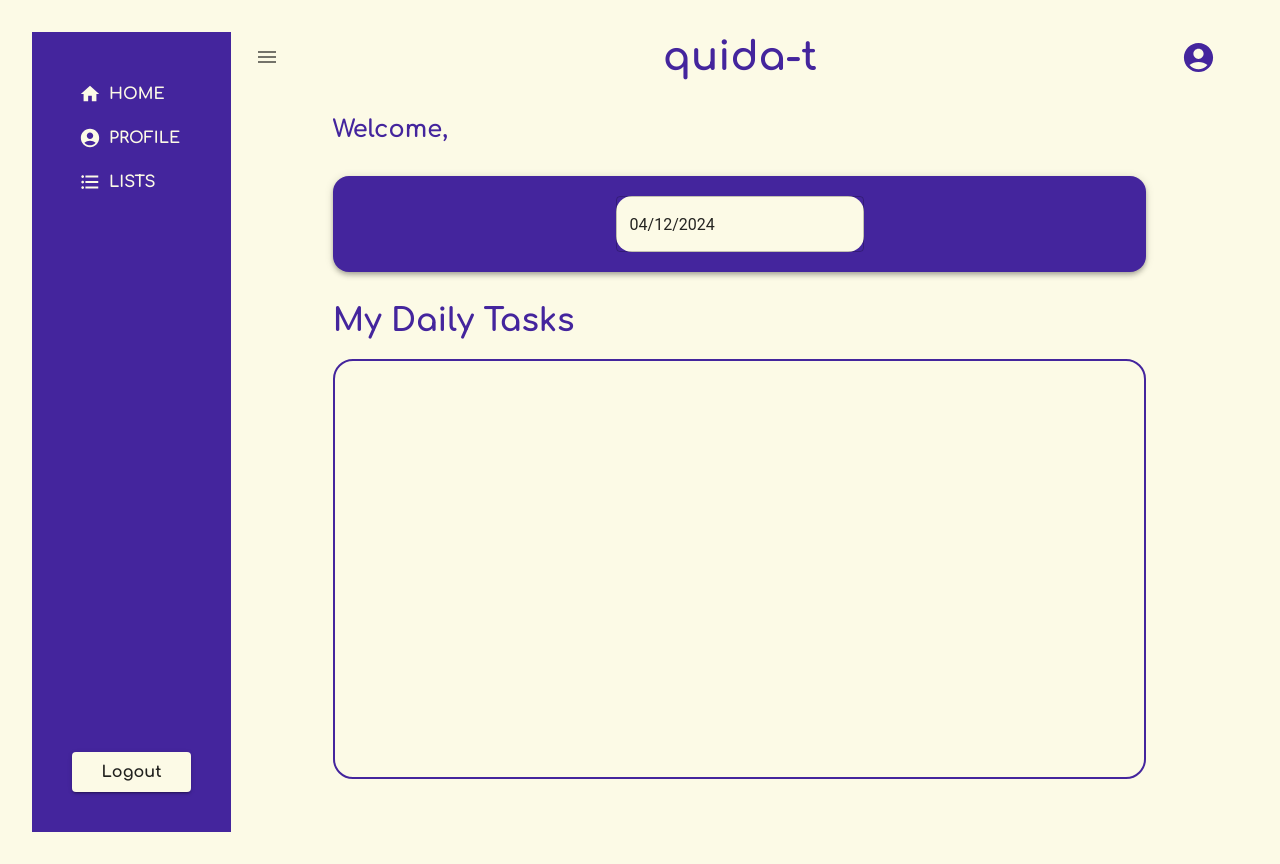
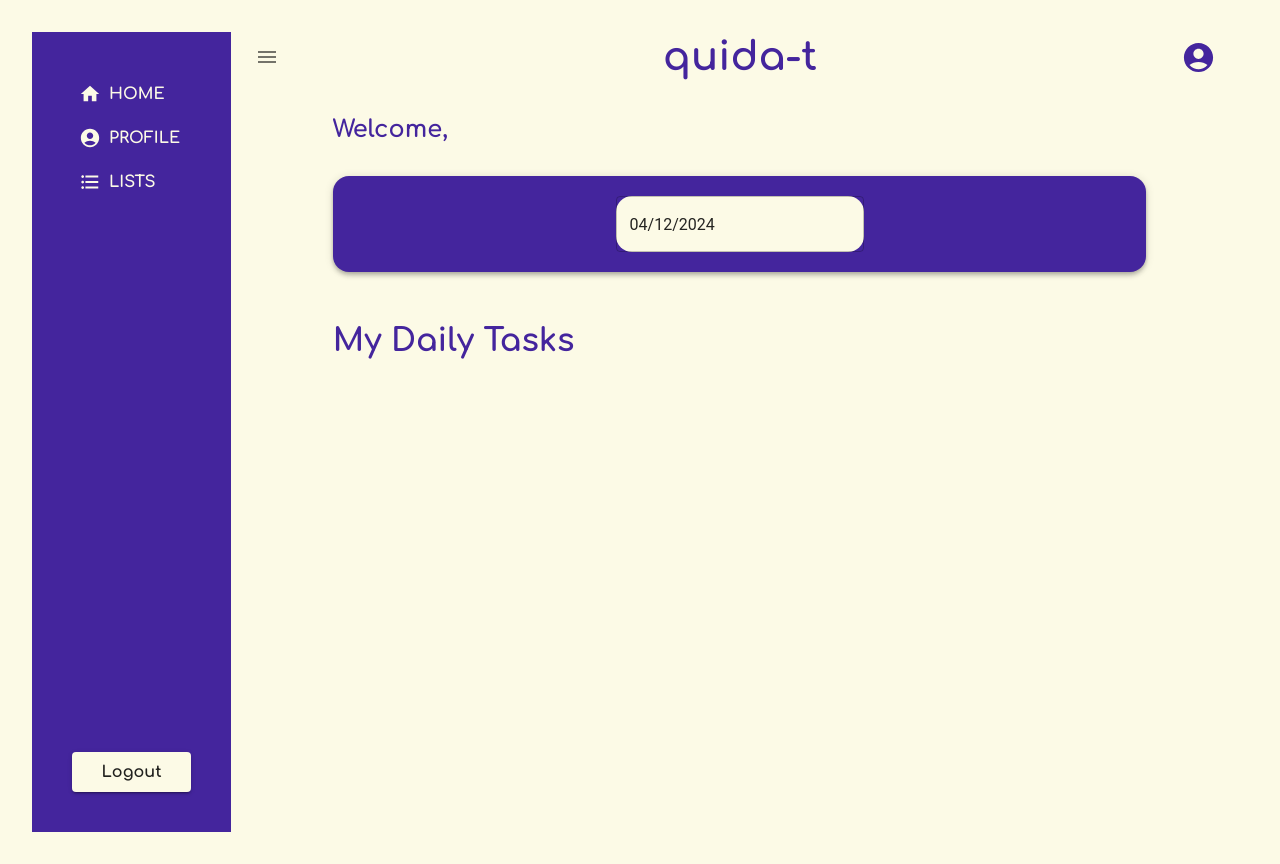
Before and after one commit to franArteaga8/quida-t, a React (Vite) app in the folder root/: page / in a window 1280 px wide. Built offline with nearby package versions, Linux system fonts and the light colour scheme; no server answers; sample sign-in values are in the browser's storage; the HTML template or start-up script is replaced by a standard one.

Commit message:
Layout: Outlet styling

```diff
--- a/root/src/layouts/MainLayout.jsx
+++ b/root/src/layouts/MainLayout.jsx
@@ -12,7 +12,10 @@ const MainLayout = () => {
       <div style={{ width:'100%', height:'100vh', display:'flex', flexDirection:'column', alignItems: 'center', gap: '2em' }}>
 
         <Header />
+        <div style={{ width:'100%', height: '100%', display:'flex', flexDirection:'column', alignItems: 'center', overflowY:'scroll'}} >
         <Outlet  />
+        </div>
+
 
       </div>
 
--- a/root/src/pages/Home/Home.jsx
+++ b/root/src/pages/Home/Home.jsx
@@ -70,8 +70,8 @@ const Home = () => {
 
 
   return (
-    <Box width={'80%'} maxWidth={'1200px'} height={'70%'} overflow= {'none'}  >
-      <Box textAlign={'left'}  color={'primary.main'} sx={{ marginBottom: '30px'}  }>
+    <Box width={'80%'} maxWidth={'1200px'} height={'100%'} overflow= {'none'}  >
+      <Box textAlign={'left'}  color={'primary.main'} sx={{ marginBottom: '50px'}  }>
 
         <Typography variant='h5'>
           Welcome,
@@ -96,7 +96,7 @@ const Home = () => {
       </Box>
       <Typography variant='h3' color={'primary'} textAlign={'left'}>My Daily Tasks</Typography>
 
-      <Box   sx={{ overflowY:'scroll', scrollbarWidth:'none', height:'75%', padding:'20px', border:'2px solid', borderColor:'primary.main', borderRadius: '20px', marginTop: '20px'}} >
+      <Box   sx={{  scrollbarWidth:'none', height:'75%', padding:'20px', marginTop: '20px', marginBottom:'100px'}} >
 
 
       { openTasks.length > 1 && <OpenTasks oT={openTasks}/>}
--- a/root/src/pages/Lists/Lists.jsx
+++ b/root/src/pages/Lists/Lists.jsx
@@ -51,10 +51,6 @@ const Lists = () => {
 
 
 
-    // {
-    //  "title": "patient list",
-    //  "description": "description patient list"
-    // }
 
     useEffect(() => {
         handleMyLists()
@@ -64,10 +60,8 @@ const Lists = () => {
 
 
   return (
-    <Box sx={{ width: '80%', maxWidth: '1200px', height: '100%', display: 'flex', flexDirection: 'column', justifyContent: 'start', marginBottom: '150px', overflowY: 'scroll', padding:'20px', scrollbarWidth: 'none'}}>
+    <Box sx={{ width: '80%', maxWidth: '1200px', height: '100%', display: 'flex', flexDirection: 'column', justifyContent: 'start', marginBottom: '150px', padding:'20px', scrollbarWidth: 'none'}}>
 
-        <Typography variant="h2" color={'primary.main'} >Lists</Typography>
-        <Divider sx={{ margin: '20px'}}/>
 
         <Typography variant="h3" textAlign={'left'} color={'primary.main'} margin={'20px'}> Assigned Lists</Typography>
         <ListsDisplay  lists={assignedLists} editable= {false} />
```
